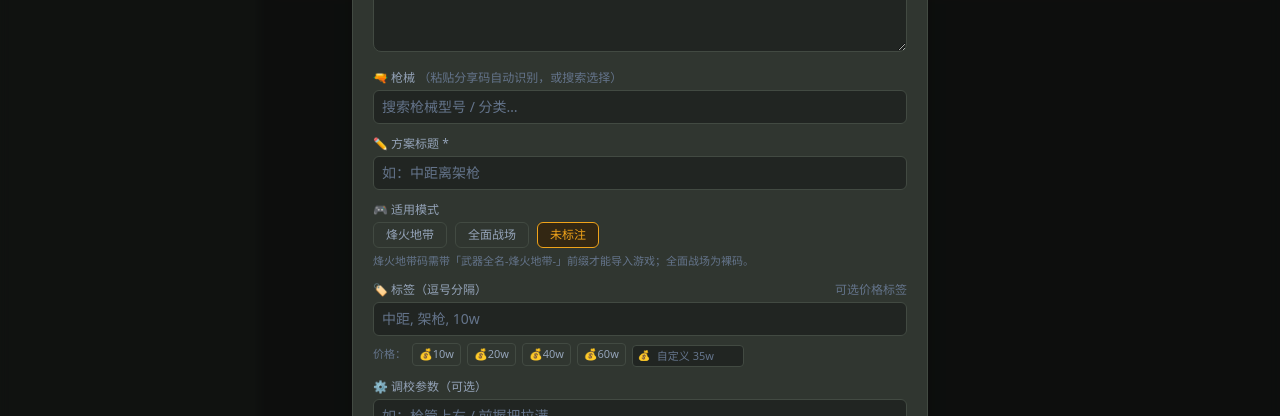
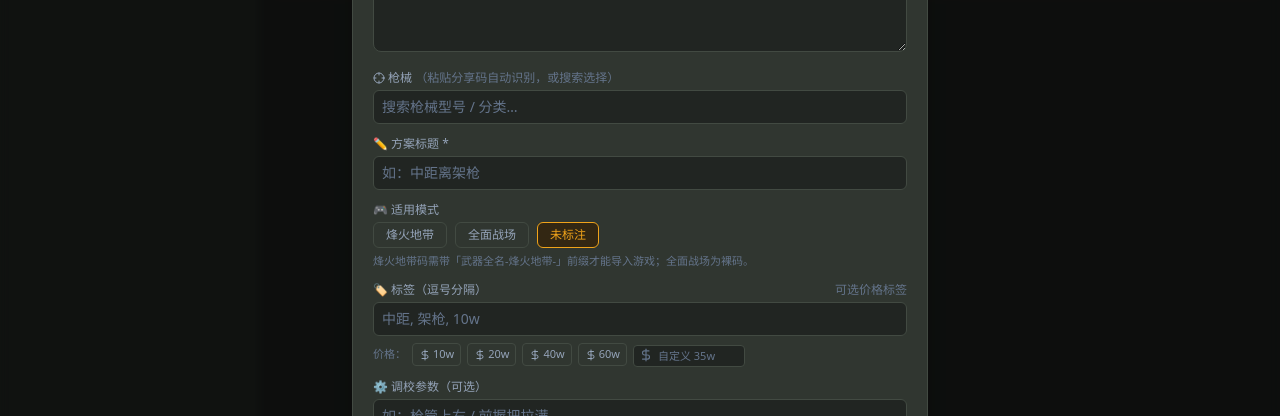
Before and after one commit to xssong17/GUNCODE, a Vue app in the folder frontend/: page / in a window 1280 px wide. Both pictures are taken after a click on the button "新增改枪码". Shown: the part 180-596 px from the top of the page. Built offline with nearby package versions, Linux system fonts and the light colour scheme.

Commit message:
fix: 空分类不再显示'添加第一条改枪码'按钮(顶部已有新增入口);剩余🔫💰emoji统一换为线条SVG(空状态/卡片价格/弹窗枪械与价格)

```diff
--- a/frontend/src/components/CodeModal.vue
+++ b/frontend/src/components/CodeModal.vue
@@ -274,7 +274,8 @@ function submit() {
           <!-- 枪械：可搜索选择器，粘贴分享码自动识别优先 -->
           <label ref="weaponPickerRef" class="block">
             <span class="mb-1 block text-xs text-slate-400">
-              🔫 枪械
+              <svg class="mb-0.5 inline-block h-3 w-3" viewBox="0 0 24 24" fill="none" stroke="currentColor" stroke-width="2" stroke-linecap="round" stroke-linejoin="round"><circle cx="12" cy="12" r="10"/><line x1="22" y1="12" x2="18" y2="12"/><line x1="6" y1="12" x2="2" y2="12"/><line x1="12" y1="6" x2="12" y2="2"/><line x1="12" y1="22" x2="12" y2="18"/></svg>
+              枪械
               <span v-if="!weaponId" class="text-slate-500">（粘贴分享码自动识别，或搜索选择）</span>
             </span>
             <div class="relative">
@@ -376,9 +377,9 @@ function submit() {
                 class="rounded border border-surface-border px-1.5 py-0.5 text-[11px] transition hover:border-accent/60 hover:text-accent"
                 :class="hasTag(p) ? 'border-accent text-accent' : 'text-slate-400'"
                 @click="addPriceTag(p)"
-              >💰{{ p }}</button>
+              ><svg class="mr-0.5 inline-block h-3 w-3" viewBox="0 0 24 24" fill="none" stroke="currentColor" stroke-width="2" stroke-linecap="round" stroke-linejoin="round"><line x1="12" y1="2" x2="12" y2="22"/><path d="M17 5H9.5a3.5 3.5 0 0 0 0 7h5a3.5 3.5 0 0 1 0 7H6"/></svg>{{ p }}</button>
               <div class="relative">
-                <span class="pointer-events-none absolute left-1.5 top-1/2 -translate-y-1/2 text-[10px] text-slate-500">💰</span>
+                <svg class="pointer-events-none absolute left-1.5 top-1/2 h-3.5 w-3.5 -translate-y-1/2 text-slate-500" viewBox="0 0 24 24" fill="none" stroke="currentColor" stroke-width="2" stroke-linecap="round" stroke-linejoin="round"><line x1="12" y1="2" x2="12" y2="22"/><path d="M17 5H9.5a3.5 3.5 0 0 0 0 7h5a3.5 3.5 0 0 1 0 7H6"/></svg>
                 <input
                   v-model="priceInput"
                   type="text"
--- a/frontend/src/components/LoadoutCard.vue
+++ b/frontend/src/components/LoadoutCard.vue
@@ -98,7 +98,8 @@ function isPrice(tag: string) {
         class="rounded px-1.5 py-0.5 text-[10px]"
         :class="isPrice(tag) ? 'bg-accent-soft text-accent' : 'bg-surface-border/70 text-slate-400'"
       >
-        {{ isPrice(tag) ? '💰' : '#' }}{{ tag }}
+        <svg v-if="isPrice(tag)" class="inline-block h-3 w-3" viewBox="0 0 24 24" fill="none" stroke="currentColor" stroke-width="2.5" stroke-linecap="round" stroke-linejoin="round"><line x1="12" y1="2" x2="12" y2="22"/><path d="M17 5H9.5a3.5 3.5 0 0 0 0 7h5a3.5 3.5 0 0 1 0 7H6"/></svg>
+        <template v-else>#</template>{{ tag }}
       </span>
     </div>
 
--- a/frontend/src/views/HomeView.vue
+++ b/frontend/src/views/HomeView.vue
@@ -458,16 +458,10 @@ function msg(e: unknown) {
             v-if="weaponCards.length === 0"
             class="flex h-full flex-col items-center justify-center gap-3 text-center"
           >
-            <div class="text-4xl opacity-40">🔫</div>
+            <svg class="h-14 w-14 opacity-40" viewBox="0 0 24 24" fill="none" stroke="currentColor" stroke-width="1.5" stroke-linecap="round" stroke-linejoin="round"><circle cx="12" cy="12" r="10"/><line x1="22" y1="12" x2="18" y2="12"/><line x1="6" y1="12" x2="2" y2="12"/><line x1="12" y1="6" x2="12" y2="2"/><line x1="12" y1="22" x2="12" y2="18"/></svg>
             <p class="text-sm text-slate-400">
               {{ loadouts.length === 0 ? '还没有任何改枪码' : selectedTag ? '当前标签下没有带改枪码的枪械' : '当前分类下没有带改枪码的枪械' }}
             </p>
-            <button
-              class="rounded-md bg-accent px-3 py-1.5 text-sm font-medium text-slate-900 transition hover:brightness-110"
-              @click="openCreate"
-            >
-              添加第一条改枪码
-            </button>
           </div>
 
           <!-- 枪械卡片网格 -->
@@ -553,16 +547,10 @@ function msg(e: unknown) {
 
           <!-- 空状态（选中具体枪但无方案） -->
           <div v-if="visible.length === 0" class="flex h-full flex-col items-center justify-center gap-3 text-center">
-            <div class="text-4xl opacity-40">🔫</div>
+            <svg class="h-14 w-14 opacity-40" viewBox="0 0 24 24" fill="none" stroke="currentColor" stroke-width="1.5" stroke-linecap="round" stroke-linejoin="round"><circle cx="12" cy="12" r="10"/><line x1="22" y1="12" x2="18" y2="12"/><line x1="6" y1="12" x2="2" y2="12"/><line x1="12" y1="6" x2="12" y2="2"/><line x1="12" y1="22" x2="12" y2="18"/></svg>
             <p class="text-sm text-slate-400">
               {{ loadouts.length === 0 ? '还没有任何改枪码' : '当前筛选条件下没有方案' }}
             </p>
-            <button
-              class="rounded-md bg-accent px-3 py-1.5 text-sm font-medium text-slate-300 transition hover:brightness-110"
-              @click="openCreate"
-            >
-              添加第一条改枪码
-            </button>
           </div>
 
           <!-- 方案按模式分组显示（区分烽火地带 / 全面战场） -->
```
